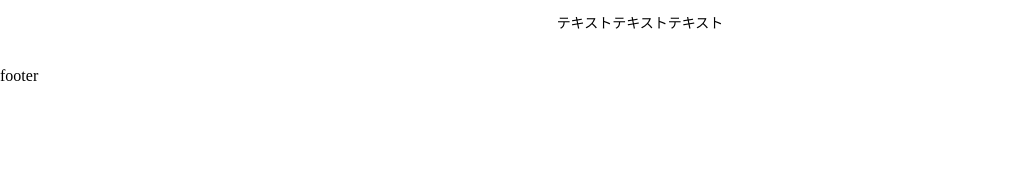
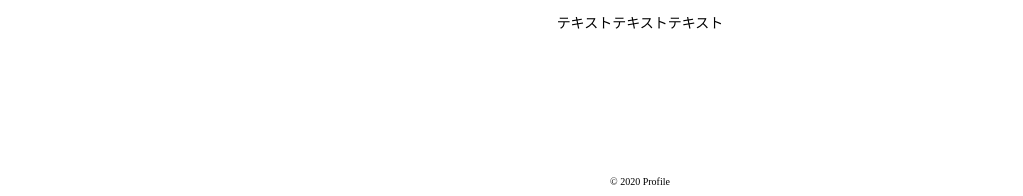
Before and after one commit to zorro901/html-prod-sample, a Next.js app: page / in a window 1280 px wide. Shown: the part 2732-2928 px from the top of the page, without its empty margins (0-1023 px from the left). Before the commit the page ends 2820 px from the top, so only its background shows below. Built offline with nearby package versions, Linux system fonts and the light colour scheme.

Commit message:
Create footer

```diff
--- /dev/null
+++ b/components/footer.tsx
@@ -0,0 +1,11 @@
+const Footer = () => {
+  return (
+    <div className={'pt-[100px]'}>
+      <p className={'text-[10px] text-center py-[10px]'}>
+        © 2020 Profile
+      </p>
+    </div>
+  );
+}
+
+export default Footer;
--- a/pages/index.tsx
+++ b/pages/index.tsx
@@ -3,6 +3,7 @@ import Header from "../components/header";
 import Hero from "../components/hero";
 import About from "../components/about";
 import Bicycle from "../components/bicycle";
+import Footer from "../components/footer";
 
 const Home: NextPage = () => {
   return (
@@ -13,7 +14,7 @@ const Home: NextPage = () => {
         <About/>
         <Bicycle/>
       </main>
-      <div className={'h-3'}>footer</div>
+      <Footer/>
     </div>
   );
 }
```
